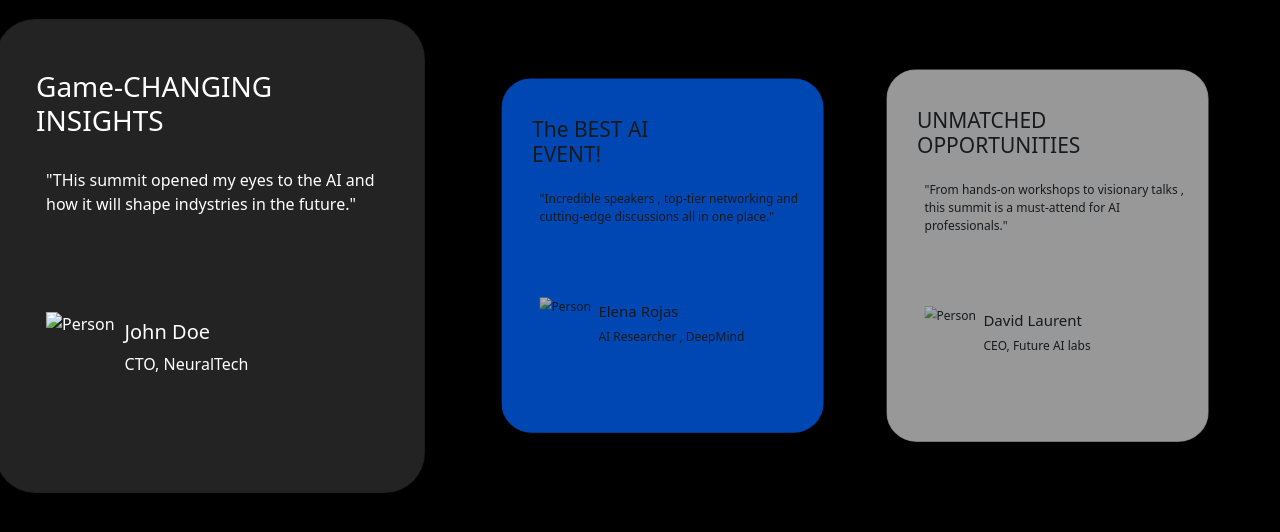
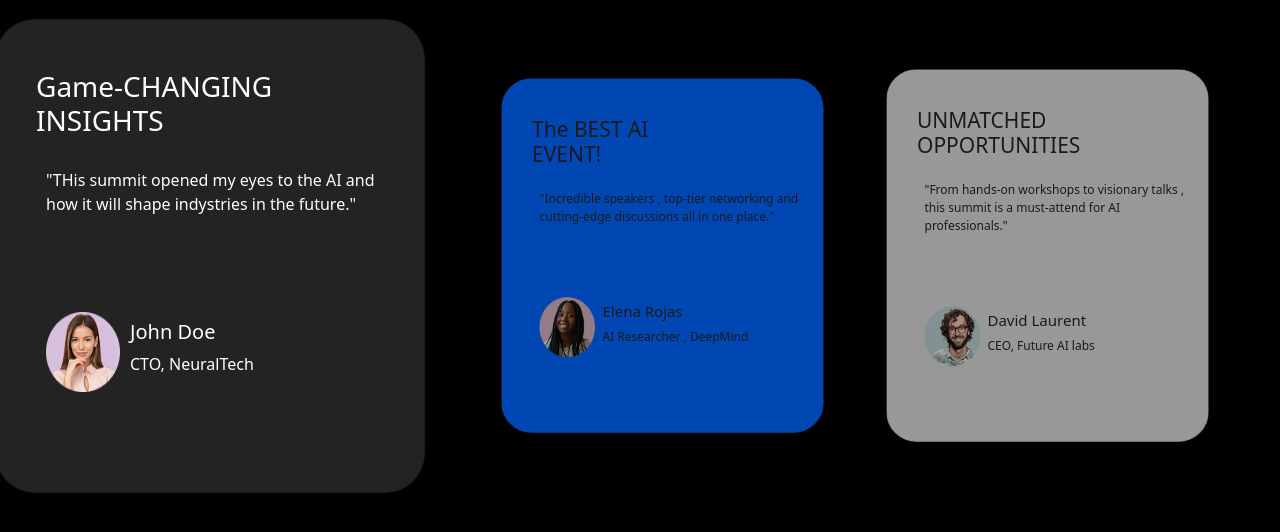
Before and after one commit to rawan-6320/summer_trainig, a plain HTML site: page index.html in a window 1280 px wide. Shown: the part 104-636 px from the top of the page. Drawn offline with nearby package versions, Linux system fonts and the light colour scheme; the site is published under a folder, as on GitHub Pages, so addresses that start at the root find nothing.

Commit message:
Update index.html

```diff
--- a/index.html
+++ b/index.html
@@ -38,7 +38,7 @@
                         future."
                     </p>
                     <div class="profile">
-                        <img class="person-img" src="/pictures/person1.png" alt="Person">
+                        <img class="person-img" src="./pictures/person1.png" alt="Person">
                         <div class="person-title">
                             <h5 class="person-name">John Doe</h5>
                             <p class="person-job">CTO, NeuralTech</p>
@@ -54,7 +54,7 @@
                         place."
                     </p>
                     <div class="profile">
-                        <img class="person-img" src="/pictures/person2.png" alt="Person">
+                        <img class="person-img" src="./pictures/person2.png" alt="Person">
                         <div class="person-title">
                             <h5 class="person-name">Elena Rojas</h5>
                             <p class="person-job">AI Researcher , DeepMind</p>
@@ -69,7 +69,7 @@
                         professionals."
                     </p>
                     <div class="profile">
-                        <img class="person-img" src="/pictures/person3.png" alt="Person">
+                        <img class="person-img" src="./pictures/person3.png" alt="Person">
                         <div class="person-title">
                             <h5 class="person-name">David Laurent </h5>
                             <p class="person-job">CEO, Future AI labs</p>
```
